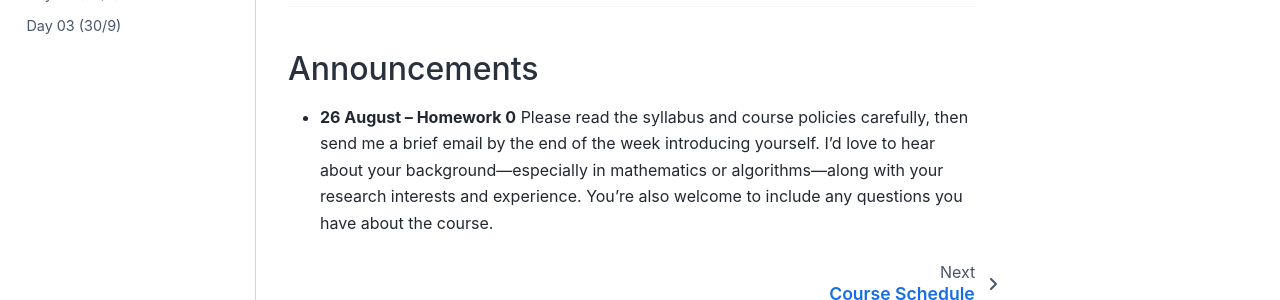
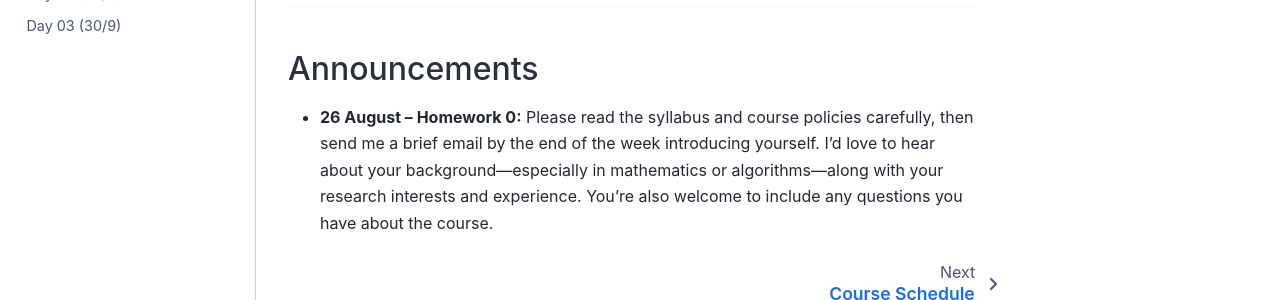
Before and after one commit to elenawang93/TDA, a Jupyter Book: the page built from index.md, in a window 1280 px wide and 948 px high. Shown: the part 554-854 px from the top of the window. Built offline with Jupyter Book 1.0.4 settings and Sphinx 7.4.7 and the Sphinx Book theme 1.1.4, drawn with Linux system fonts in a browser that asks for light colours; pages that are not in the unit, such as notebooks, are missing from menus.

Commit message:
missed colon

```diff
--- a/index.md
+++ b/index.md
@@ -21,4 +21,4 @@ Senior Researcher, Department of Informatics
 
 
 ## Announcements
-- **26 August – Homework 0** Please read the syllabus and course policies carefully, then send me a brief email by the end of the week introducing yourself. I'd love to hear about your background—especially in mathematics or algorithms—along with your research interests and experience. You're also welcome to include any questions you have about the course.
+- **26 August – Homework 0:** Please read the syllabus and course policies carefully, then send me a brief email by the end of the week introducing yourself. I'd love to hear about your background—especially in mathematics or algorithms—along with your research interests and experience. You're also welcome to include any questions you have about the course.
```
